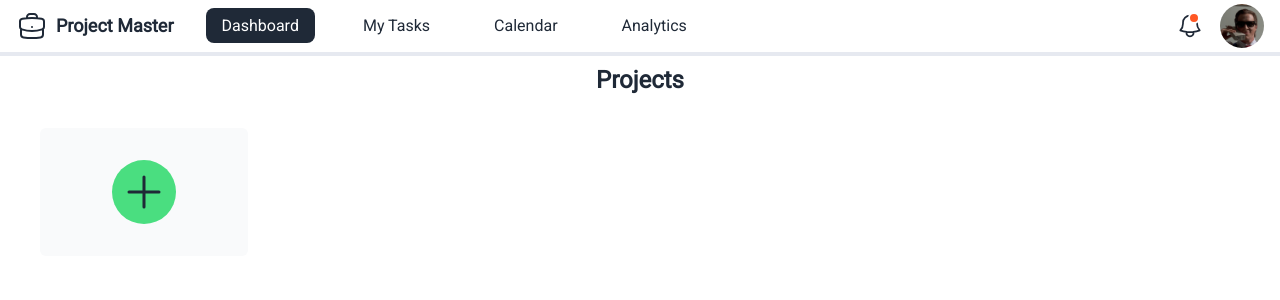
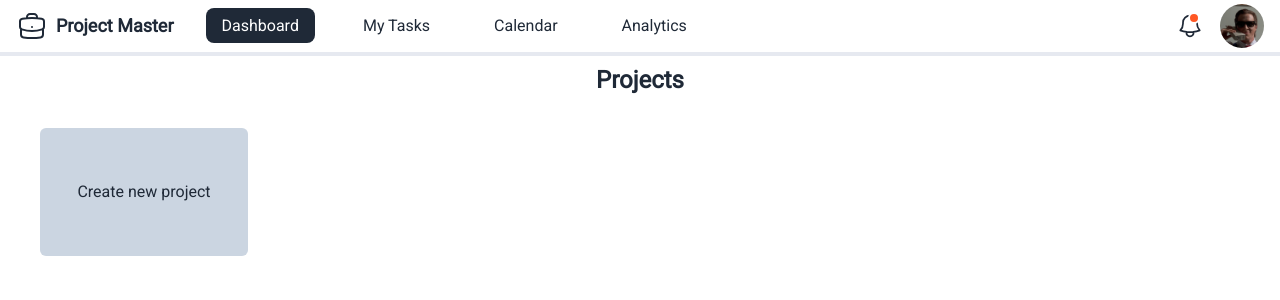
Before and after one commit to AlanGalt/task-management-system, a React (Vite) app in the folder Frontend/: page /dashboard in a window 1280 px wide. Shown: the top 300 px of the page. Built offline with nearby package versions, Linux system fonts and the light colour scheme.

Commit message:
Redesign create project button

```diff
--- a/Frontend/src/components/Projects/ProjectPopover/ProjectPopover.tsx
+++ b/Frontend/src/components/Projects/ProjectPopover/ProjectPopover.tsx
@@ -1,6 +1,5 @@
 import React, { useState } from 'react';
 import { Popover } from '@headlessui/react';
-import { PlusIcon } from '@heroicons/react/24/outline';
 
 import { ProjectPopoverProps } from './ProjectPopover.types';
 import { ProjectData } from '../Project/Project.types';
@@ -18,14 +17,19 @@ const ProjectPopover = ({ onSubmit }: ProjectPopoverProps) => {
     setProjectData({ title: '', description: '' });
   };
 
+  const handleBlur = () => {
+    setProjectData({ title: '', description: '' });
+  };
+
   return (
     <Popover>
-      <div className="flex items-center justify-center h-32 rounded-md w-52 bg-base-200">
-        <Popover.Button className="w-16 h-16 p-2 text-center bg-green-400 rounded-full outline-none hover:bg-green-500 hover:cursor-pointer text-base-content">
-          <PlusIcon />
-        </Popover.Button>
-      </div>
-      <Popover.Panel className="absolute z-10 -translate-x-1/2 -translate-y-1/2 bg-white border-2 border-base-300 top-1/2 left-1/2">
+      <Popover.Button className="flex items-center justify-center h-32 rounded-md w-52 bg-slate-300">
+        Create new project
+      </Popover.Button>
+      <Popover.Panel
+        onBlur={handleBlur}
+        className="absolute z-10 -translate-x-1/2 -translate-y-1/2 bg-white border-2 border-base-300 top-1/2 left-1/2"
+      >
         {({ close }) => (
           <form
             className="flex flex-col p-4 space-y-2"
@@ -44,6 +48,7 @@ const ProjectPopover = ({ onSubmit }: ProjectPopoverProps) => {
               onChange={handleChange}
               className="p-2 border rounded-md border-slate-400"
               required
+              autoFocus
             />
             <label htmlFor="description" className="font-medium">
               Description
```
